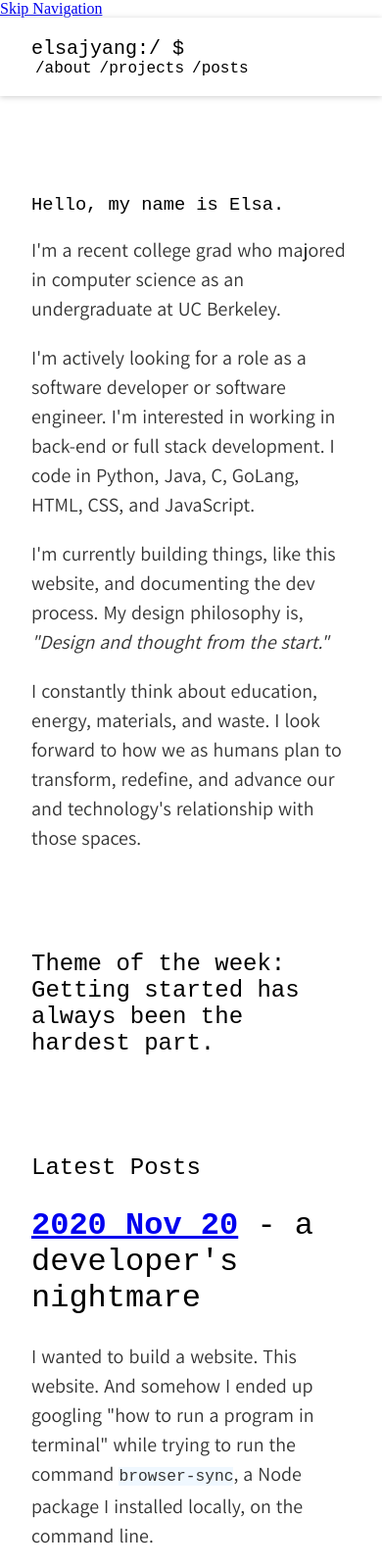
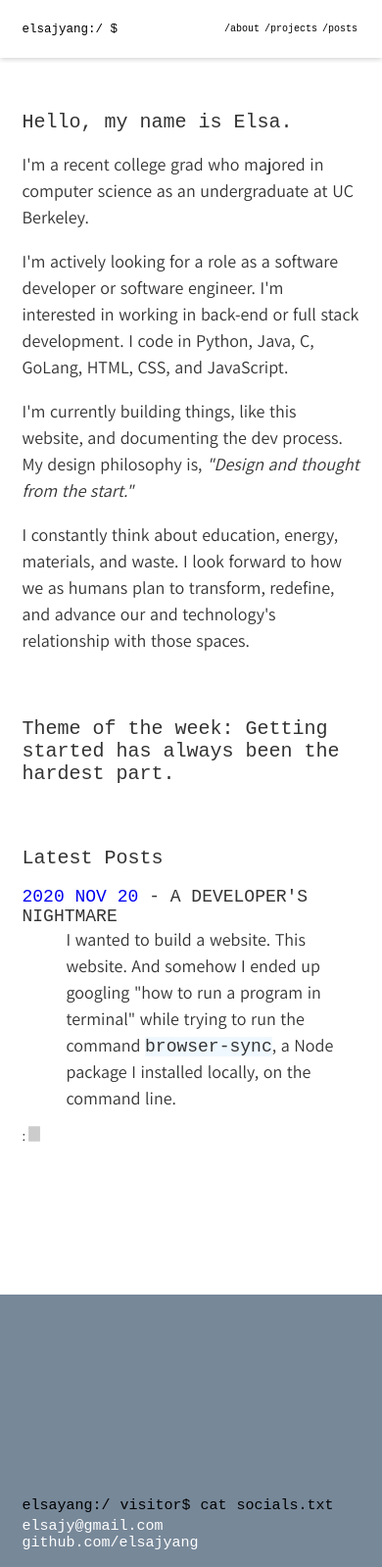
Before and after one commit to elsajyang/elsajyang.github.io, a plain HTML site: page index.html in a window 390 px wide. Shown: the top 1599 px of the page at 98% size. Drawn offline with Linux system fonts and the light colour scheme; a web font is replaced by a local one.

Commit message:
Changed semantic uses of h1 vs h2; Refactored css classes, containers, padding, font

```diff
--- a/index.html
+++ b/index.html
@@ -23,19 +23,22 @@
     <body>
         <a class="screen-reader-text" href="#content">Skip Navigation</a>
         <header id="site-header">
-            <nav class="container nav-bar flex">
+            <div class="container-page padding-1-5em">
+                <nav class="nav-bar flex-row">
                     <a class="logo" href="./">elsajyang:/ $</a>
-                <div class="nav-menu flex">
+                    <div class="nav-menu flex-row">
                         <a href="about.html">/about</a>
                         <a href="projects.html">/projects</a>
                         <a href="posts.html">/posts</a>
                     </div>
                 </nav>
+            </div>
         </header>
-        <main id="content" class="container">
+        <main id="content">
+            <div class="container-page padding-1-5em flex-col">
                 <section>
                     <article class="intro">
-                    <h1>Hello, my name is Elsa.</h1>
+                        <h2>Hello, my name is Elsa.</h2>
 
                         <p>I'm a recent college grad who majored in computer science as an undergraduate at UC Berkeley.</p>
 
@@ -47,19 +50,23 @@
                     </article>
                 </section>
                 <section>
-                <h1>Theme of the week: Getting started has always been the hardest part.</h1>
+                    <h2>Theme of the week: Getting started has always been the hardest part.</h2>
                 </section>
                 <section>
-                <h1>Latest Posts</h1>
+                    <h2>Latest Posts</h2>
                     <article id="2020-11-20" class="post-card">
-                    <h2 class="post-title"><a class="post-link" href="#2020-11-20">2020 Nov 20</a> - a developer's nightmare</h2>
+                        <h3 class="post-title"><a class="post-link" href="#2020-11-20">2020 Nov 20</a> - a developer's nightmare</h3>
                         <p>I wanted to build a website. This website. And somehow I ended up googling &quot;how to run a program in terminal&quot; while trying to run the command <code>browser-sync</code>, a Node package I installed locally, on the command line.</p>
                     </article>
+                </section>
+                <footer class="end-content">
                     <div>:<span class="cursor">▇</span></div>
-            </section>
+                </footer>
+            </div>
         </main>
         <footer id="site-footer">
-            <div class="footer-bar">
+            <div class="container-footer padding-1-5em">
+                <div class="footer-bar flex-col">
                     <section class="social">
                         <p class="terminal first-line">elsayang:/ visitor$ cat socials.txt</p>
                         <address class="terminal">
@@ -83,6 +90,7 @@
                         <p>Feel free to use whatever you'd like from my site, and credit me or any creators I may have referenced that inspired you.<span class="cursor">▇</span></p>
                     </section>
                 </div>
+            </div>
         </footer>
     </body>
 </html>
--- a/main.css
+++ b/main.css
@@ -8,37 +8,66 @@
     /* -moz-box-sizing: border-box; */
 }
 
-/* To-do: Look into height: vw */
 html, body {
+    background-color: white;
     height: 100%;
-    margin: 0;   /* Gets rid of browser default margins */
-    background-color:white;
+    font-size: 62.5%;
+}
+
+/* Note: Flexbox does not collapse margins */
+body {
+    /* Removes browser default margins */
+    margin: 0;
+    /* Formats footer */
+    display: flex;
+    flex-direction: column;
+    font-family: Assistant, Helvetica, sans-serif;
+    font-size: 1.5rem;
+    color: #333;
     /* text-rendering: optimizeLegibility; */
 }
 
-/* To-do: Fix body's flex effect on other elements
-(e.g. header, main, footer) */
-/* Note: flexbox does not have margin collapsing  */
-body {
-    display: flex;      /* Formats footer */
-    flex-direction: column;
+main {
+    /* Formats footer */
+    flex: 1 0 auto;
 }
 
-main {
-    flex: 1 0 auto;     /* Formats footer */
+/* flex elements */
+main section {
+    margin: 1em 0;
 }
 
-main section {
-    margin: 100px 0px;
+footer.end-content {
+    height: 10em;
 }
 
-/* To-do: Look into px vs em */
+address {
+    font-style: normal;
+}
+
+/* look into px vs em */
+blockquote {
+    position: relative;
+    left: 5px;
+    border-left: 3px solid #555;
+    background-color: #eee;
+    color: dimgray;
+    font-family: 'Fira Mono','Courier New', Courier, monospace;
+    font-size: 1.3rem;
+    padding-left: 1.5em;
+}
+
+code {
+    background-color: aliceblue;
+    line-height: initial;
+    word-spacing: initial;
+}
+
 p {
-    font-family: Assistant, Helvetica, sans-serif;
-    font-size: 1.25em;      /* font-size: 20px; */
+    font-size: 18px;
+    font-size: 1.8rem;
     line-height: 1.5em;
     word-spacing: 1px;
-    color:#333;
 }
 
 p.a {
@@ -50,162 +79,193 @@ h1, h2, h3 {
     font-weight: 400;
 }
 
-/* Solution 1: all text, including hr, be in containers
-but hr extends past container content.
-hr doesn't really allow use of padding */
+/* We want headers to scale font size
+relative to their parent containers */
+h1 {
+    font-size: 2.4rem;
+}
+
+h2 {
+    font-size: 2.0rem;
+}
+
+h3 {
+    font-size: 1.8rem;
+}
+
+/* hr exists in containers
+but extends past container on both ends */
 hr {
     border: 0;
     border-top: 1px solid #ccc;
     margin: 20px -16px;
 }
 
-blockquote {
-    color: dimgray;
-    border-left: 3px solid #ccc;
-    padding-left: 15px;
+.container-page, .container-footer {
+    max-width: 700px;
+    margin: auto;
 }
 
-code {
-    background-color: aliceblue;
+/* Allow content to have max height of site footer */
+.container-footer {
+    height: 100%;
 }
 
-/* To-do: Decide how to organize page containers (margin) vs grids (padding) */
-.container {
-    max-width: 800px;
-    margin: auto;
-    padding: 0px 2em;
+.cursor {
+    position: relative;
+    top: -0.2em;
+    left: 0.2em;
+    font-family: 'Fira Mono','Courier New', Courier, monospace;
+    color: #ccc;
 }
 
-/* To-do: Integrate a cursor if probable */
-/* .cursor-primary {
-    position: relative;
-    font-size: 1.5em;
-    bottom: 0.1em;
-    padding-right: 0.6em;   Draws a rectangle
-    margin: 0px 10px;
-    background-color: lightblue;
-    opacity: 0.9;
-} */
+.flex-col {
+    display: flex;
+    flex-direction: column;
+}
 
-.flex {
+.flex-row {
     display: flex;
-    flex-wrap: wrap;
+    flex-direction: row;
 }
 
 /* Decides the placement of footer content */
 .footer-bar {
-    height: 100%;
-    max-width: 800px;
-    margin: 0 100px;
-    padding: 0px 2em;
-    display: flex;
-    flex-flow: column wrap;
+    position: relative;
+    top: 20%;
+    font-family: 'Fira Mono','Courier New', Courier, monospace;
+    font-size: 1.5rem;
+    color: black;
+}
+
+.footer-bar.flex-col {
     justify-content: center;
 }
 
-.footer-bar div {
+/* flex element */
+.footer-bar section {
     margin: 0.5em 0;
 }
 
+.footer-bar a {
+    text-decoration: none;
+    color: white;
+}
+
 .footer-bar hr {
-    border: 0;
-    border-top: 1px solid white;
-    margin: 20px -16px;
+    border-color: white;
 }
 
 .footer-bar p {
     font-family: 'Fira Mono','Courier New', Courier, monospace;
-    font-size: 1em;
+    font-size: 1.5rem;
+    color: black;
+}
+
+.footer-bar .cursor {
     color: black;
 }
 
 .logo {
-    font-size: 1.5em;
+    font-family: 'Fira Mono','Courier New', Courier, monospace;
+    font-size: 2.0rem;
     color: black;
     text-decoration: none;
 }
 
-/* .nav-bar .flex could not render. Look into this. */
 .nav-bar {
-    display: flex;
+    font-family: 'Fira Mono','Courier New', Courier, monospace;
+    font-size: 1.5rem;
+}
+
+.nav-bar.flex-row{
     justify-content: space-between;
     align-items: center;
-    font-family: 'Fira Mono','Courier New', Courier, monospace;
 }
 
-.nav-menu {
-    font-size: 1.15em;
+.nav-menu.flex-row{
+    justify-content: space-between;
 }
 
 .nav-menu a {
     text-decoration: none;
     color: black;
-    margin: 0em 0.5em;
+    margin: 0 0.5em;
 }
 
-.post {
+.padding-1-5em {
+    padding: 1.5em;
+}
+
+/* !!! everything in post has not been audited */
+.post p {
     font-family: Assistant, Helvetica, sans-serif;
-    font-size: 1.25em;      /* font-size: 20px; */
+    font-size: 1.25rem;      /* font-size: 20px; */
     line-height: 1.5em;
     word-spacing: 1px;
-    color:#333;
+    color: #333;
+}
+
+.post-card p {
+    margin: 0 0 0 2.5em;
 }
 
 .post-title {
-    font-size: 32px;
+    margin-bottom: 0;
+    text-transform: uppercase;
 }
 
 .post-link {
-    font-weight: bold;
+    text-decoration: none;
+    font-weight: 500;
 }
 
-p.terminal {
-    font-family: 'Fira Mono', 'Courier New', Courier, monospace;
-    color: white;
+.screen-reader-text {
+    display: none;
 }
 
-p.terminal::first-line {
-    color: black;
+.terminal {
+    font-family: 'Fira Mono', 'Courier New', Courier, monospace;
 }
 
-p.terminal a {
-    text-decoration: none;
-    color: white;
+.terminal.first-line {
+    margin-bottom: 0;
 }
-
 
 #site-header {
     position: sticky;
+    position: -webkit-sticky;
     top: 0;
-    height: 80px;
-    width: 100%;
     background-color: white;
     box-shadow: 0 1px 6px 0 #ccc;
-    padding: 20px 0px;
+    clip-path: inset(0px 0px -5px 0px);
 }
 
 #site-footer {
-    flex-shrink: 0;     /** disallow shrink **/
+    /* Disallow shrink */
+    flex-shrink: 0;
     bottom: 0;
+    /* Fill viewport with a footer page */
     height: 100%;
-    width: 100%;
     background-color: lightslategrey;
 }
 
+/* everything smaller than 768px? has footer text padding-left away */
+/* everything bigger has footer text has margin-left: 100px away */
 @media only screen and (max-width: 750px) {
     .logo {
-        font-size: 1.25em;
+        font-size: 1.25rem;
         color: black;
         text-decoration: none;
     }
 
     .nav-menu {
-        font-size: 1em;
+        font-size: 1rem;
     }
 
     .nav-menu a {
         text-decoration: none;
         color: black;
-        margin: 0em 0.25em;
+        margin: 0 0.25em;
     }
 }
```
Lines whose indentation alone changed are shown as unchanged.
